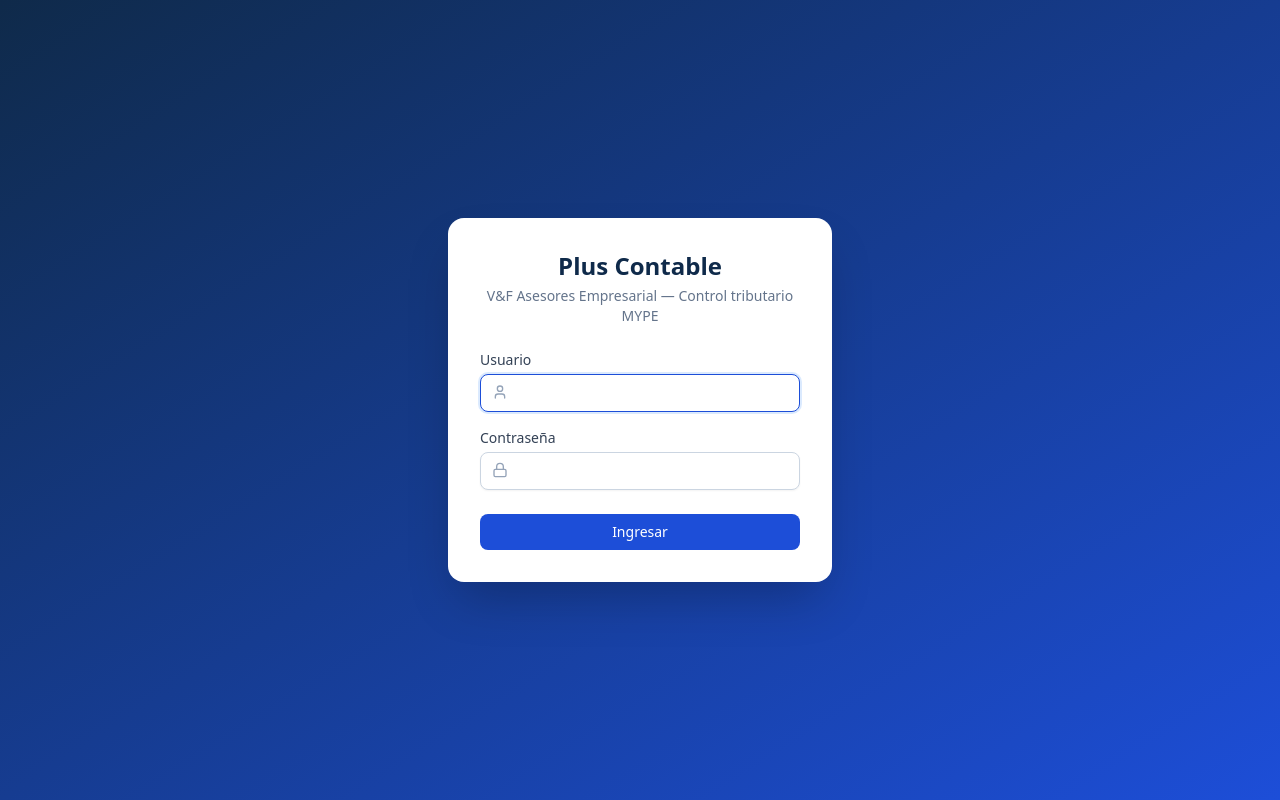
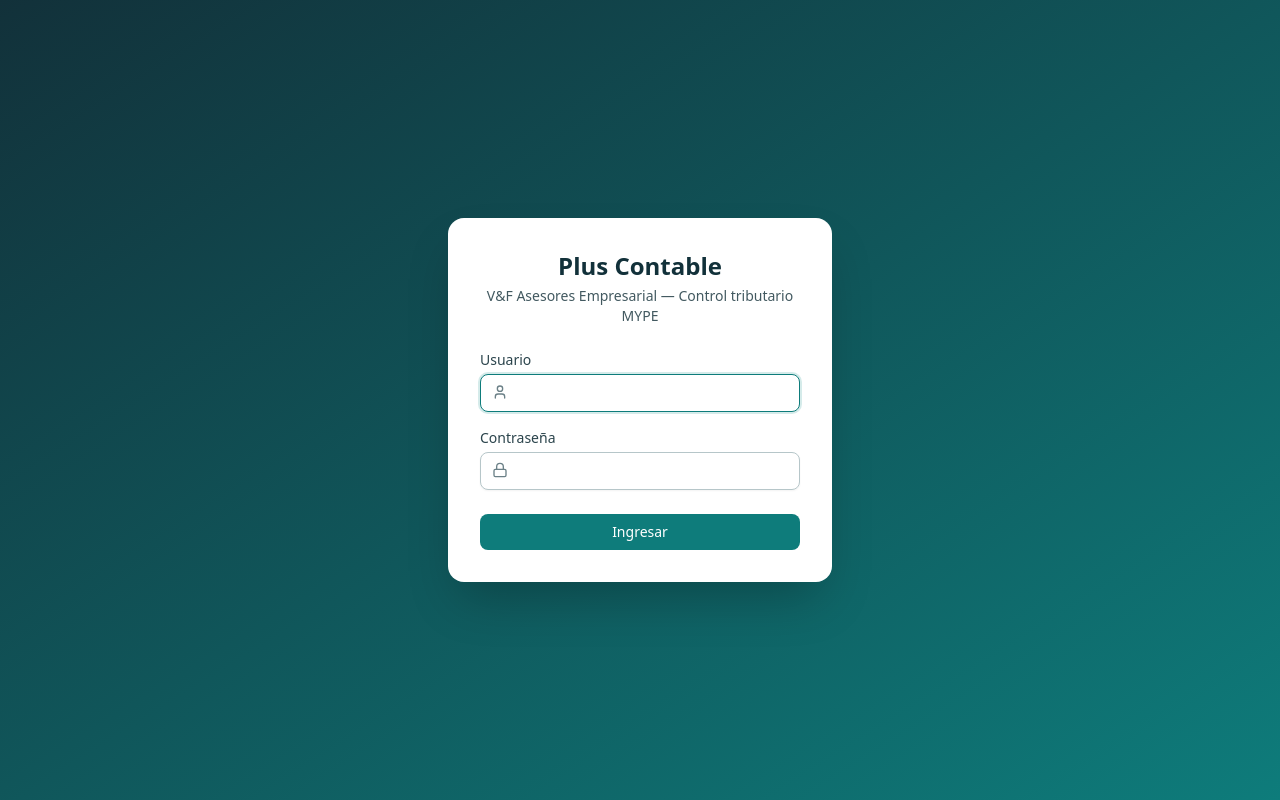
Before and after one commit to fabianrodriguez33/plus-contable, a React (Vite) app in the folder frontend-web/: page /login in a window 1280 px wide. Built offline with nearby package versions, Linux system fonts and the light colour scheme; no server answers.

Commit message:
UI: tokens del sistema de diseno (niebla, tinta, verde azulado, vidrio) y prueba de contraste AA

```diff
--- a/frontend-web/src/index.css
+++ b/frontend-web/src/index.css
@@ -2,4 +2,87 @@
 @tailwind components;
 @tailwind utilities;
 
-body { @apply bg-slate-100 text-slate-800 antialiased; }
+/*
+ * Sistema de diseño «minimalismo + vidrio líquido».
+ * Los colores son canales RGB (para poder usar opacidad: bg-acento/30) y son la única fuente: tailwind.config.js
+ * los lee de aquí y src/styles/tokens.test.ts comprueba su contraste AA.
+ */
+:root {
+  --niebla: 234 242 241;        /* #EAF2F1 fondo */
+  --tinta: 18 49 58;            /* #12313A texto principal */
+  --tinta-suave: 66 89 96;      /* #425960 texto secundario (AA sobre niebla, vidrio y el fondo más oscuro) */
+  --acento: 14 124 123;         /* #0E7C7B acción principal */
+  --acento-oscuro: 11 101 100;  /* #0B6564 texto de enlace y hover */
+  --ambar: 232 176 74;          /* #E8B04A solo acento decorativo, nunca texto */
+  --exito: 47 133 90;           /* #2F855A */
+  --exito-texto: 39 103 73;     /* #276749 solo para texto */
+  --peligro: 194 65 12;         /* #C2410C */
+  --peligro-texto: 154 52 18;   /* #9A3412 solo para texto */
+
+  --radio-campo: 0.75rem;
+  --radio-panel: 1.25rem;
+  --vidrio-fondo: rgb(255 255 255 / 0.62);
+  --vidrio-borde: rgb(255 255 255 / 0.7);
+  --vidrio-desenfoque: 16px;
+  --vidrio-sombra: 0 8px 32px rgb(18 49 58 / 0.1), inset 0 1px 0 rgb(255 255 255 / 0.8);
+  --foco: 0 0 0 3px rgb(14 124 123 / 0.35);
+}
+
+html { color-scheme: light; }
+
+body {
+  @apply text-tinta antialiased;
+  min-height: 100vh;
+  background-color: rgb(var(--niebla));
+  background-image:
+    radial-gradient(60rem 40rem at 8% -10%, rgb(var(--acento) / 0.2), transparent 60%),
+    radial-gradient(48rem 34rem at 100% 8%, rgb(var(--acento) / 0.12), transparent 55%),
+    linear-gradient(160deg, #eaf2f1 0%, #dcebea 50%, #d2e7e8 100%);
+  background-attachment: fixed;
+}
+
+/* Foco visible y consistente para teclado */
+:focus-visible { outline: 2px solid rgb(var(--acento)); outline-offset: 2px; }
+input:focus-visible, select:focus-visible, textarea:focus-visible { outline: none; box-shadow: var(--foco); }
+
+@layer components {
+  /* Panel de vidrio: translúcido con desenfoque, borde fino claro y brillo sutil */
+  .vidrio {
+    background: var(--vidrio-fondo);
+    border: 1px solid var(--vidrio-borde);
+    box-shadow: var(--vidrio-sombra);
+    -webkit-backdrop-filter: blur(var(--vidrio-desenfoque)) saturate(140%);
+    backdrop-filter: blur(var(--vidrio-desenfoque)) saturate(140%);
+  }
+
+  /* Variante sólida: tablas y listados largos, donde el desenfoque cuesta y resta legibilidad */
+  .panel-solido {
+    background: #fff;
+    border: 1px solid rgb(var(--tinta) / 0.12);
+    box-shadow: 0 1px 2px rgb(18 49 58 / 0.06);
+  }
+}
+
+/* Sin soporte de desenfoque: fondo casi opaco */
+@supports not ((backdrop-filter: blur(1px)) or (-webkit-backdrop-filter: blur(1px))) {
+  .vidrio { background: rgb(255 255 255 / 0.96); }
+}
+
+/* El usuario pidió menos transparencia */
+@media (prefers-reduced-transparency: reduce) {
+  .vidrio {
+    background: #fff;
+    -webkit-backdrop-filter: none;
+    backdrop-filter: none;
+  }
+}
+
+/* El usuario pidió menos movimiento */
+@media (prefers-reduced-motion: reduce) {
+  *, *::before, *::after {
+    animation-duration: 0.01ms !important;
+    animation-iteration-count: 1 !important;
+    transition-duration: 0.01ms !important;
+    scroll-behavior: auto !important;
+  }
+}
--- a/frontend-web/tailwind.config.js
+++ b/frontend-web/tailwind.config.js
@@ -1,11 +1,29 @@
 /** @type {import('tailwindcss').Config} */
+// Los colores salen de las variables de src/index.css (única fuente); aquí solo se nombran.
+const color = (nombre) => `rgb(var(--${nombre}) / <alpha-value>)`
+
 export default {
   content: ['./index.html', './src/**/*.{ts,tsx}'],
   theme: {
     extend: {
       colors: {
-        brand: { 50: '#eff6ff', 100: '#dbeafe', 600: '#1d4ed8', 700: '#1e40af', 900: '#0f2a4a' },
+        niebla: color('niebla'),
+        tinta: { DEFAULT: color('tinta'), suave: color('tinta-suave') },
+        acento: { DEFAULT: color('acento'), oscuro: color('acento-oscuro') },
+        ambar: color('ambar'),
+        exito: { DEFAULT: color('exito'), texto: color('exito-texto') },
+        peligro: { DEFAULT: color('peligro'), texto: color('peligro-texto') },
+        // La paleta de la marca pasa del azul al verde azulado; se conserva el nombre para no tocar las pantallas aún no rediseñadas
+        brand: { 50: '#eef7f6', 100: '#d5ebea', 600: color('acento'), 700: color('acento-oscuro'), 900: color('tinta') },
+        // Grises tintados hacia la tinta; 500 en adelante cumplen AA como texto sobre vidrio y niebla
+        slate: {
+          50: '#f3f7f7', 100: '#e8efef', 200: '#d6e1e2', 300: '#b6c6c9', 400: '#6b8087',
+          500: color('tinta-suave'), 600: '#3c565d', 700: '#2b444c', 800: '#1e3841', 900: color('tinta'),
+        },
+        red: { 50: '#fff4ef', 100: '#ffe3d6', 200: '#fdc7ad', 400: '#e8793f', 500: '#d4561f', 600: color('peligro'), 700: color('peligro-texto') },
+        green: { 50: '#f0f8f3', 100: '#d9eee2', 200: '#b5dcc4', 600: color('exito'), 700: color('exito-texto') },
       },
+      borderRadius: { campo: 'var(--radio-campo)', panel: 'var(--radio-panel)' },
     },
   },
   plugins: [],
```
Also changed, not shown: 1 other file (tests, documents, lock files or other folders).
